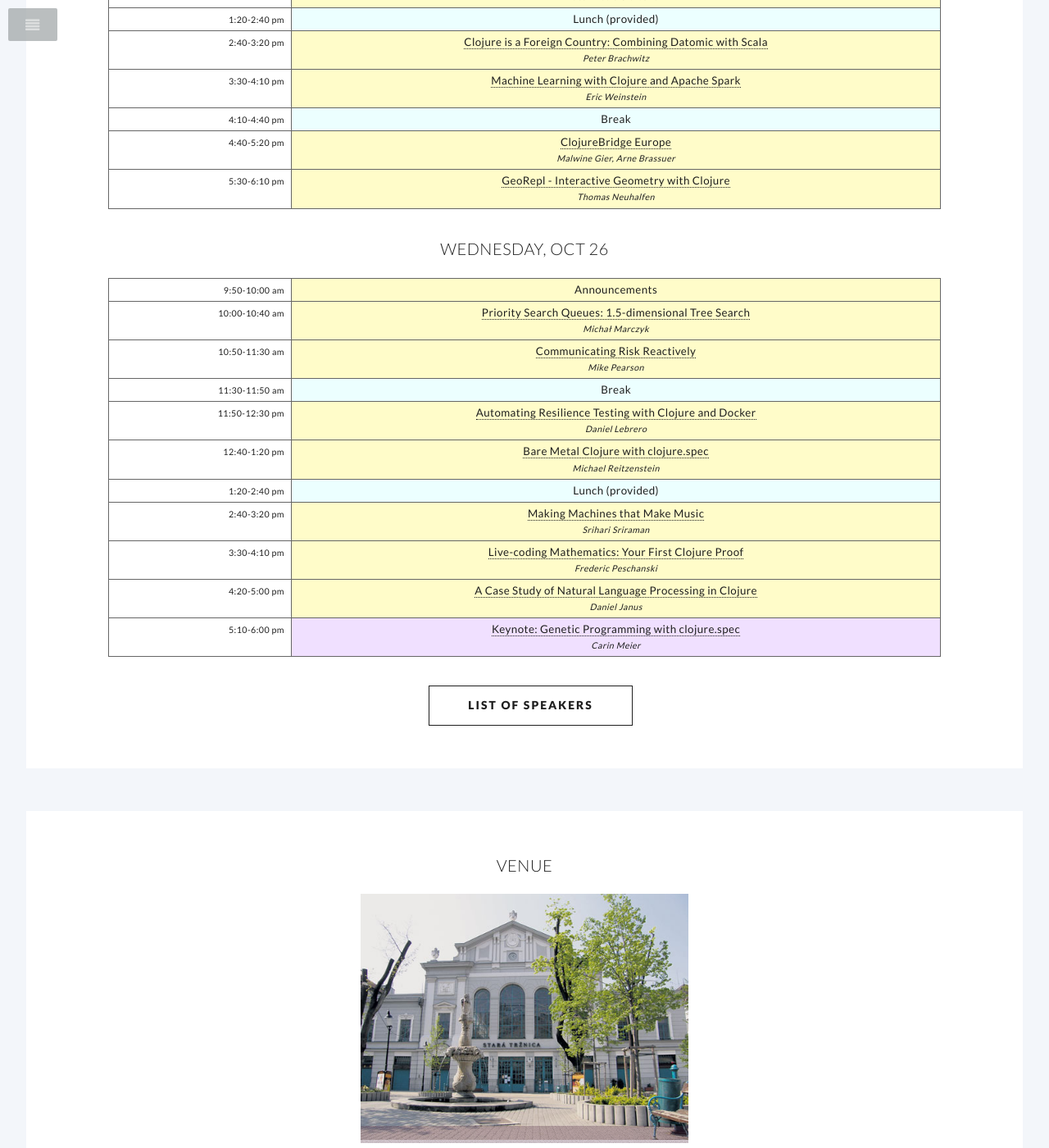
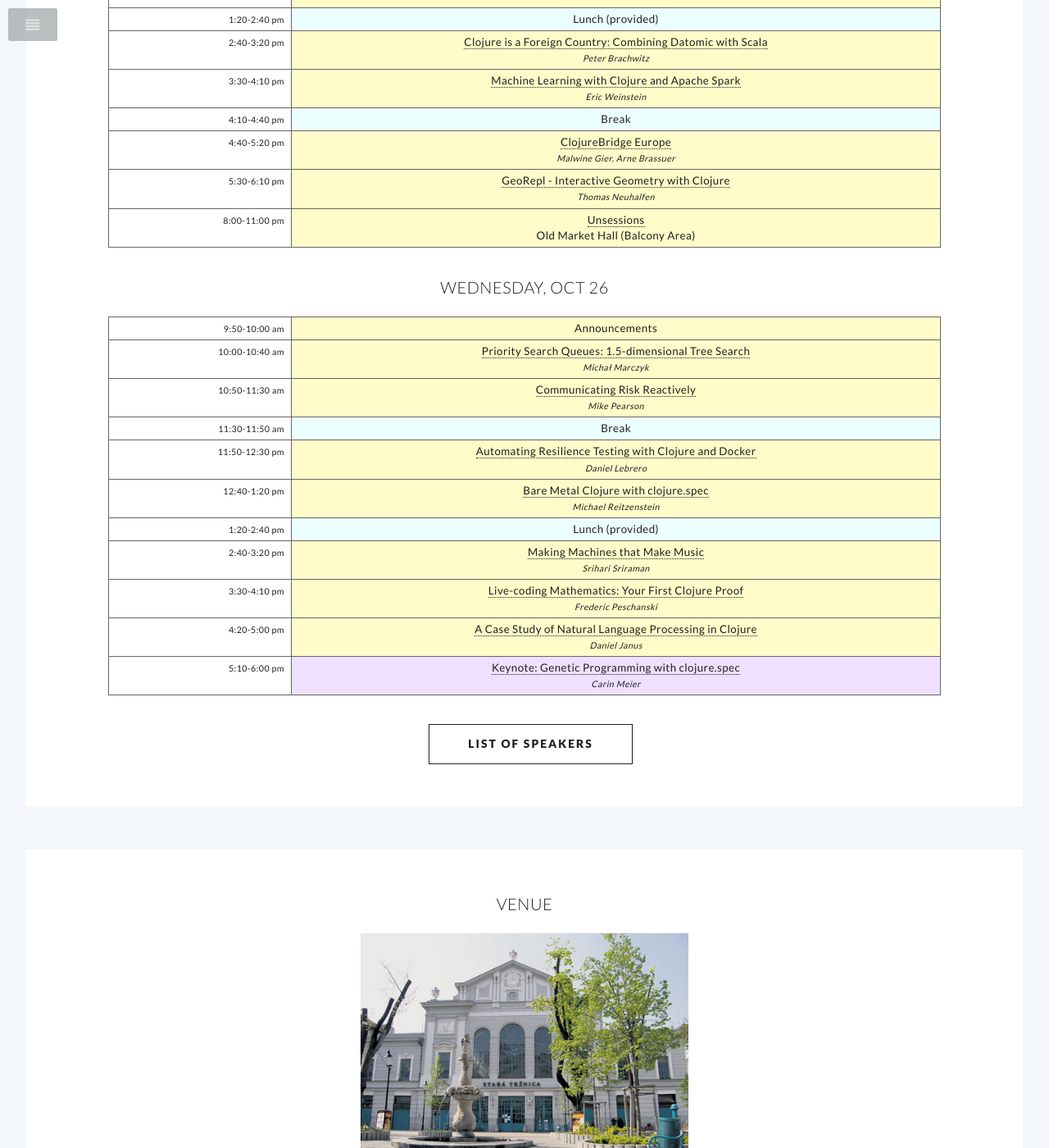
Before and after one commit to euroclojureorg/euroclojureorg.github.io, a Jekyll site: the page built from index.html, in a window 1280 px wide and 1400 px high, scrolled down 1684 px. Shown: the whole window at 82% size. Built offline with Jekyll 4.4.1, drawn with Linux system fonts in a browser that asks for light colours.

Commit message:
unsession updates

```diff
--- a/_layouts/home.html
+++ b/_layouts/home.html
@@ -170,6 +170,14 @@
 											<div class="speaker">Thomas Neuhalfen</div>
 										</td>
 									</tr>
+
+									<tr>
+										<td class="time">8:00-11:00 pm</td>
+										<td class="slot talk">
+											<div class="title"><a href="https://github.com/euroclojureorg/euroclojure2016/wiki/Unsessions">Unsessions</a></div>
+											<div class="title">Old Market Hall (Balcony Area)</div>
+										</td>
+									</tr>
 								</tbody></table>
 
 								<header><h3>wednesday, oct 26</h3></header>
```
Also changed, not shown: other parts of _layouts/home.html (+2 -1 lines).
